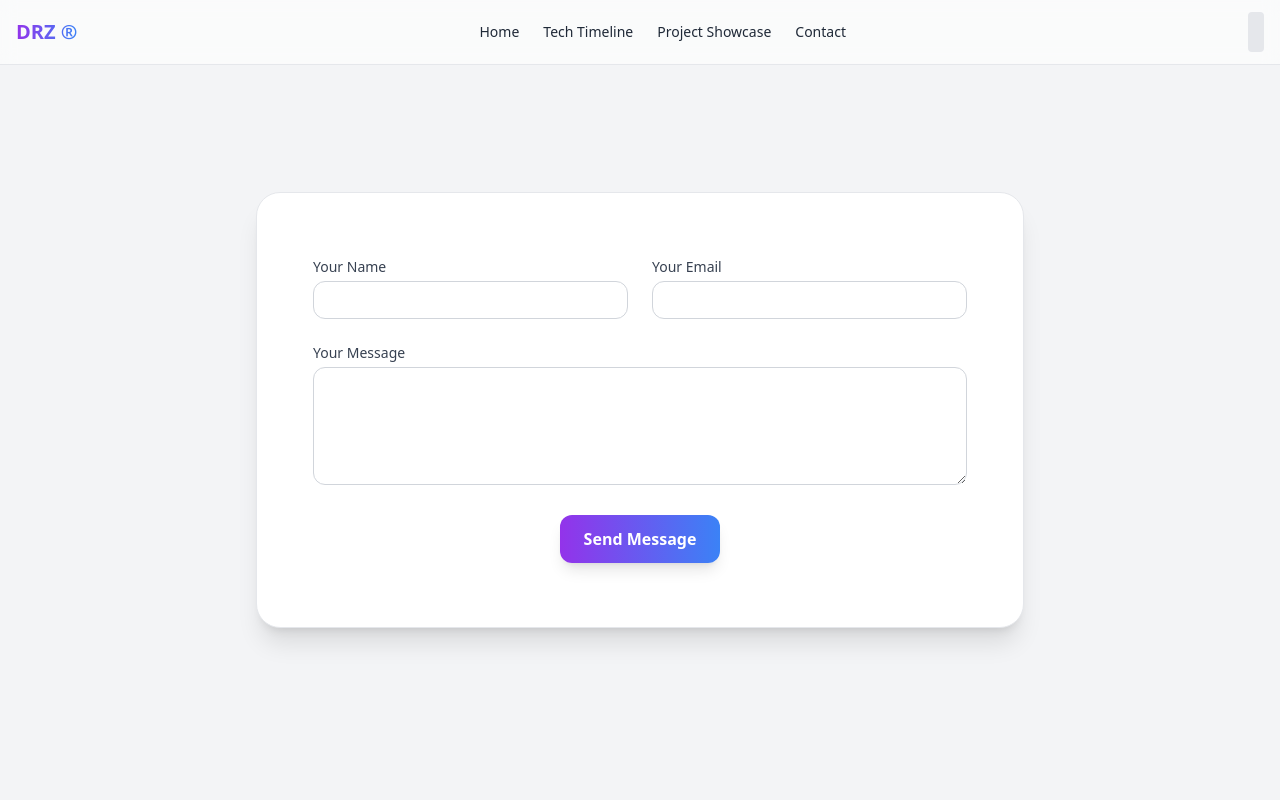
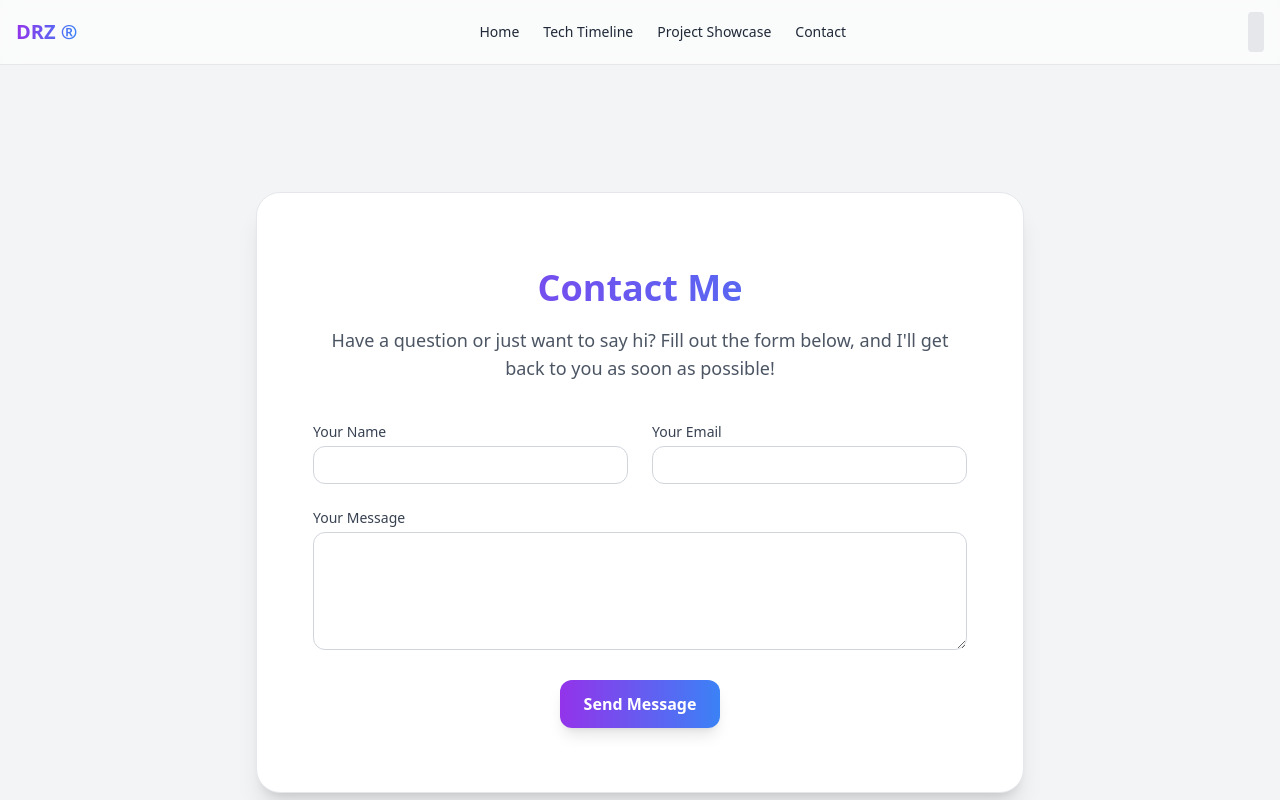
Before and after one commit to daffariz316/portofolio, an Astro site: page /Contact in a window 1280 px wide. Shown: the top 800 px of the page. Built offline with nearby package versions, Linux system fonts and the light colour scheme; Astro itself is replaced by a stand-in of ours; some icons are missing.

Commit message:
Update Contact.astro

```diff
--- a/src/pages/Contact.astro
+++ b/src/pages/Contact.astro
@@ -5,6 +5,11 @@ import BaseLayout from '../layouts/BaseLayout.astro';
 <BaseLayout>
   <section class="relative flex flex-col items-center justify-center px-4 py-20 bg-background sm:px-6 lg:px-8 lg:py-28">
     <div class="w-full max-w-3xl rounded-3xl border border-border bg-white shadow-xl px-6 py-10 sm:px-10 sm:py-12 md:px-14 md:py-16">
+      <div class="mb-10 text-center">
+        <h1 class="text-4xl font-extrabold bg-gradient-to-r from-purple-600 to-blue-500  mb-4 text-transparent bg-clip-text mt-2 break-words leading-tight">Contact Me</h1>
+        <p class="text-lg text-gray-600">Have a question or just want to say hi? Fill out the form below, and I'll get back to you as soon as possible!</p>
+      </div>
+
       <form id="contact-form" action="https://formspree.io/f/mgvabodb" method="POST" class="grid grid-cols-1 md:grid-cols-2 gap-6">
         <!-- Name -->
         <div>
```
